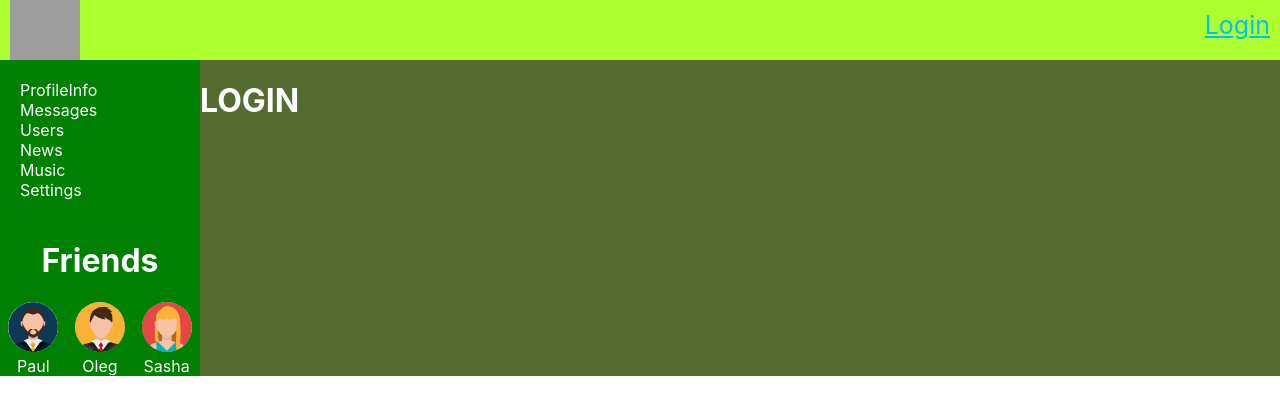
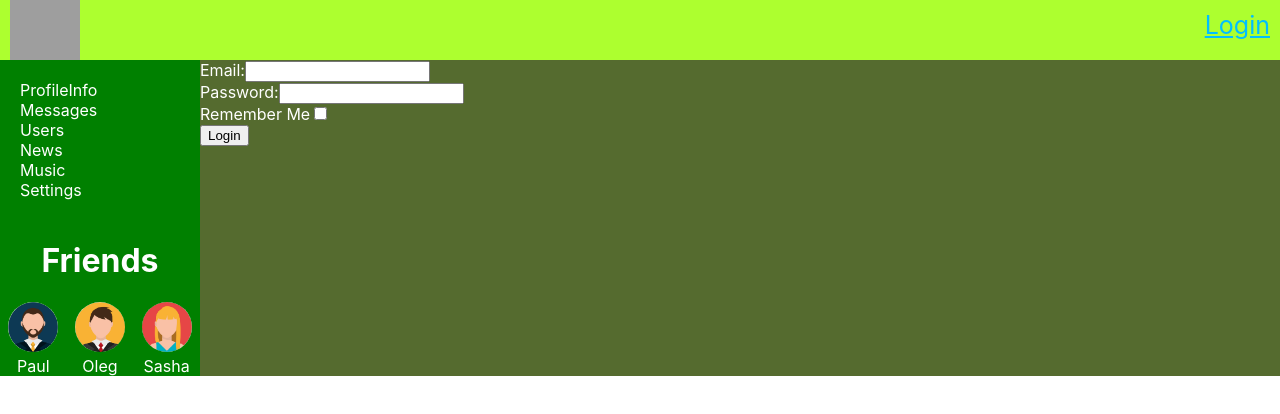
Before and after one commit to golzi99/my-app, a React (Create React App) app: page /Login in a window 1280 px wide. Shown: the top 414 px of the page. Built offline with nearby package versions, Linux system fonts and the light colour scheme; no server answers; grey boxes are pictures that could not be loaded.

Commit message:
02.05.2024 create loginForm

```diff
--- a/package.json
+++ b/package.json
@@ -7,6 +7,7 @@
     "@testing-library/react": "^15.0.5",
     "@testing-library/user-event": "^14.5.2",
     "axios": "^1.6.8",
+    "formik": "^2.4.6",
     "react": "^18.3.1",
     "react-dom": "^18.3.1",
     "react-redux": "^9.1.1",
--- a/src/API/api.js
+++ b/src/API/api.js
@@ -52,5 +52,11 @@ export const authAPI = {
             .then(response => {
                 return response.data;
             });
+    },
+
+    authLoginPost(userLoginData) {
+        return instance.post(`/auth/login`, userLoginData).then(response => {
+            return response.data;
+        });
     }
 }
--- a/src/components/Login/Login.jsx
+++ b/src/components/Login/Login.jsx
@@ -1,7 +1,10 @@
+import {LoginForm} from "../common/LoginForm/LoginForm";
+
 export function Login(props) {
+
     return (
-        <h1>
-            LOGIN
-        </h1>
+        <div>
+            <LoginForm formik={props.formik}></LoginForm>
+        </div>
     );
 }
--- a/src/components/Login/LoginContainer.jsx
+++ b/src/components/Login/LoginContainer.jsx
@@ -1,16 +1,35 @@
 import {connect} from "react-redux";
 import {Login} from "./Login";
+import {authLoginUser} from "../../redux/form-reducer";
+import {useFormik} from "formik";
 
 function LoginContainer(props) {
+
+    let formik = useFormik({
+        initialValues: props.initialValues,
+        onSubmit: (values) => {
+            let userLoginData = {
+                email: values.email,
+                password: values.password,
+                rememberMe: values.rememberMe
+            }
+            props.authLoginUser(userLoginData);
+        },
+    });
+
     return (
         <div>
-            <Login></Login>
+            <Login formik={formik}></Login>
         </div>
     );
 }
 
 let mapStateToProps = (state) => ({
-
+    initialValues: {
+        email: state.form.email,
+        password: state.form.password,
+        rememberMe: state.form.rememberMe
+    }
 });
 
-export default connect(mapStateToProps, {})(LoginContainer)
+export default connect(mapStateToProps, {authLoginUser})(LoginContainer)
--- a/src/components/Profile/ProfileInfo/ProfileStatus.jsx
+++ b/src/components/Profile/ProfileInfo/ProfileStatus.jsx
@@ -25,6 +25,14 @@ class ProfileStatus extends React.Component {
         });
     }
 
+    componentDidUpdate(prevProps, prevState, snapshot) {
+        if (prevProps.status !== this.props.status) {
+            this.setState({
+                status: this.props.status
+            })
+        }
+    }
+
     render() {
         return (
             <div>
--- /dev/null
+++ b/src/components/common/LoginForm/LoginForm.jsx
@@ -0,0 +1,46 @@
+export function LoginForm(props) {
+
+    const formik = props.formik;
+
+    return (
+        <div>
+            <form onSubmit={formik.handleSubmit}>
+                <div>
+                    <label htmlFor="email">Email:</label>
+                    <input
+                        type="email"
+                        id="email"
+                        name="email"
+                        onChange={formik.handleChange}
+                        value={formik.values.email}
+                    />
+                    {formik.errors.email && <div>{formik.errors.email}</div>}
+                </div>
+                <div>
+                    <label htmlFor="password">Password:</label>
+                    <input
+                        type="password"
+                        id="password"
+                        name="password"
+                        onChange={formik.handleChange}
+                        value={formik.values.password}
+                    />
+                    {formik.errors.password && <div>{formik.errors.password}</div>}
+                </div>
+                <div>
+                    <label htmlFor="rememberMe">Remember Me</label>
+                    <input
+                        type="checkbox"
+                        id="rememberMe"
+                        name="rememberMe"
+                        onChange={formik.handleChange}
+                        value={formik.values.rememberMe}
+                    />
+                </div>
+                <div>
+                    <button type="submit">Login</button>
+                </div>
+            </form>
+        </div>
+    );
+}
--- /dev/null
+++ b/src/redux/form-reducer.js
@@ -0,0 +1,46 @@
+import {authAPI} from "../API/api";
+
+const SET_LOGIN_PASSWORD_USER = "SET-LOGIN-PASSWORD-USER";
+
+let initState = {
+    email: '',
+    password: '',
+    rememberMe: false,
+    captcha: false
+};
+
+const formReducer = (state = initState, action) => {
+
+    switch (action.type) {
+        case SET_LOGIN_PASSWORD_USER:
+            return {
+                ...state,
+                email: action.email,
+                password: action.password,
+                rememberMe: action.rememberMe
+            }
+        default:
+            return {
+                ...state
+            }
+    }
+}
+
+export const setEmailAndPassword = (email, password, rememberMe) => ({
+    type: SET_LOGIN_PASSWORD_USER,
+    email,
+    password,
+    rememberMe
+});
+
+export const authLoginUser = (userLoginData) => {
+    return (dispatch) => {
+        authAPI.authLoginPost(userLoginData).then(data => {
+            if (data.resultCode === 0) {
+                dispatch(setEmailAndPassword(userLoginData.email, userLoginData.password, userLoginData.rememberMe));
+            }
+        });
+    }
+}
+
+export default formReducer;
--- a/src/redux/redux-store.js
+++ b/src/redux/redux-store.js
@@ -6,6 +6,7 @@ import avatarsReducer from "./avatars-reducer";
 import usersReducer from "./users-reducer";
 import authReducer from "./auth-reducer";
 import {thunk as ThunkMiddleware} from "redux-thunk"
+import formReducer from "./form-reducer";
 
 let reducers = combineReducers({
     profilePage: profileReducer,
@@ -14,6 +15,7 @@ let reducers = combineReducers({
     avatars: avatarsReducer,
     usersPage: usersReducer,
     auth: authReducer,
+    form: formReducer,
 });
 
 let store = createStore(reducers, applyMiddleware(ThunkMiddleware));
```
Also changed, not shown: 1 other file (tests, documents, lock files or other folders).
